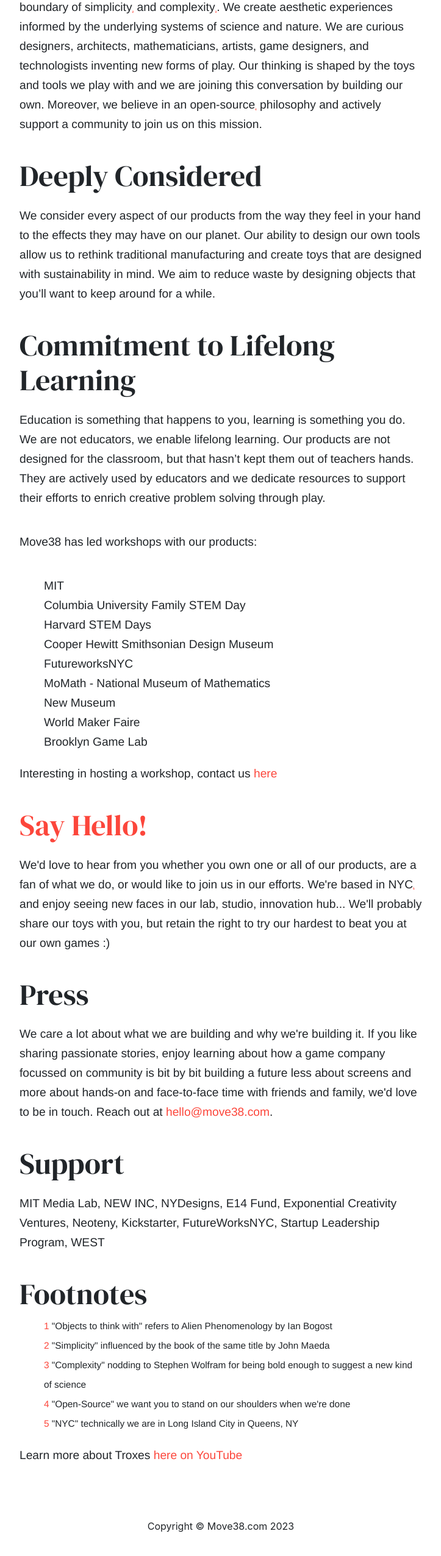
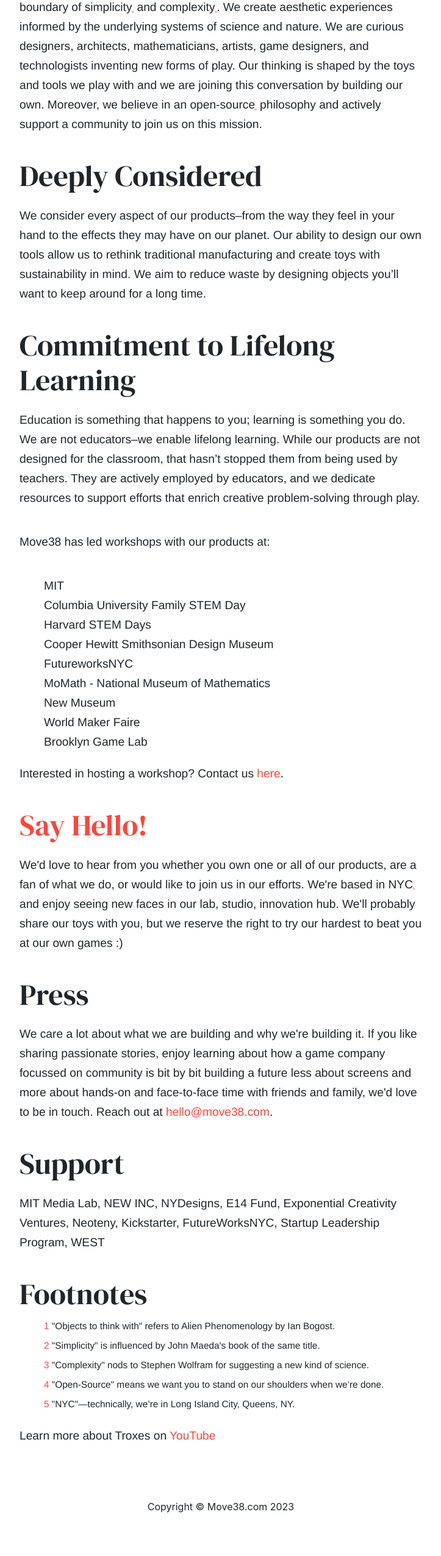
Before and after one commit to Move38/Troxes.com, a plain HTML site: page index.html in a window 1280 px wide. Shown: the part 1833-4385 px from the top of the page at 61% size, without its empty margins (278-1001 px from the left). After the commit the page ends 4364 px from the top, so only its background shows below. Drawn offline with Linux system fonts and the light colour scheme; a script that the page names is missing.

Commit message:
Update index.html
a lil grammar clean up

```diff
--- a/index.html
+++ b/index.html
@@ -130,13 +130,13 @@ window.dojoRequire(["mojo/signup-forms/Loader"], function(L) { L.start({"baseUrl
 
         <h2>Deeply Considered</h2>
 
-        <p>We consider every aspect of our products from the way they feel in your hand to the effects they may have on our planet. Our ability to design our own tools allow us to rethink traditional manufacturing and create toys that are designed with sustainability in mind. We aim to reduce waste by designing objects that you’ll want to keep around for a while.</p>
+        <p>We consider every aspect of our products–from the way they feel in your hand to the effects they may have on our planet. Our ability to design our own tools allow us to rethink traditional manufacturing and create toys with sustainability in mind. We aim to reduce waste by designing objects you’ll want to keep around for a long time.</p>
 
         <h2>Commitment to Lifelong Learning</h2>
 
-        <p>Education is something that happens to you, learning is something you do. We are not educators, we enable lifelong learning. Our products are not designed for the classroom, but that hasn’t kept them out of teachers hands. They are actively used by educators and we dedicate resources to support their efforts to enrich creative problem solving through play.</p>
+        <p>Education is something that happens to you; learning is something you do. We are not educators–we enable lifelong learning. While our products are not designed for the classroom, that hasn’t stopped them from being used by teachers. They are actively employed by educators, and we dedicate resources to support efforts that enrich creative problem-solving through play.</p>
 
-        <p>Move38 has led workshops with our products:</p>
+        <p>Move38 has led workshops with our products at:</p>
 
         <ul>
             <li>MIT</li>
@@ -151,12 +151,12 @@ window.dojoRequire(["mojo/signup-forms/Loader"], function(L) { L.start({"baseUrl
         </ul>
 
         <p>
-	        Interesting in hosting a workshop, contact us <a href="mailto:info@move38.com">here</a>
+	        Interested in hosting a workshop? Contact us <a href="mailto:info@move38.com">here</a>.
         <p>
 
         <h2 class="orange">Say Hello!</h2>
 
-        <p>We'd love to hear from you whether you own one or all of our products, are a fan of what we do, or would like to join us in our efforts. We're based in NYC<sub><a href="#">5</a></sub> and enjoy seeing new faces in our lab, studio, innovation hub... We'll probably share our toys with you, but retain the right to try our hardest to beat you at our own games :)</p>
+        <p>We'd love to hear from you whether you own one or all of our products, are a fan of what we do, or would like to join us in our efforts. We're based in NYC<sub><a href="#">5</a></sub> and enjoy seeing new faces in our lab, studio, innovation hub. We'll probably share our toys with you, but we reserve the right to try our hardest to beat you at our own games :)</p>
 
         <h2>Press</h2>
 
@@ -168,27 +168,20 @@ window.dojoRequire(["mojo/signup-forms/Loader"], function(L) { L.start({"baseUrl
 
 		<h2>Footnotes</h2>
         <ul id="footnotes">
-            <li><a href="#">1</a> "Objects to think with" refers to Alien Phenomenology by Ian Bogost</li>
+            <li><a href="#">1</a> "Objects to think with" refers to Alien Phenomenology by Ian Bogost.</li>
 
-            <li><a href="#">2</a> "Simplicity" influenced by the book of the same title by John Maeda</li>
+            <li><a href="#">2</a> "Simplicity" is influenced by John Maeda's book of the same title.</li>
 
-            <li><a href="#">3</a> "Complexity" nodding to Stephen Wolfram for being bold enough to suggest a new kind of science</li>
+            <li><a href="#">3</a> "Complexity" nods to Stephen Wolfram for suggesting a new kind of science.</li>
 
-            <li><a href="#">4</a> "Open-Source" we want you to stand on our shoulders when we're done</li>
+            <li><a href="#">4</a> "Open-Source" means we want you to stand on our shoulders when we’re done.</li>
 
-            <li><a href="#">5</a> "NYC" technically we are in Long Island City in Queens, NY</li>
+            <li><a href="#">5</a> "NYC"—technically, we’re in Long Island City, Queens, NY.</li>
         </ul>
 
-	<p>Learn more about Troxes <a href="https://www.youtube.com/channel/UC7xDxC729HTmPcBlS1UxvCw">here on YouTube</a></p>
+	<p>Learn more about Troxes on <a href="https://www.youtube.com/channel/UC7xDxC729HTmPcBlS1UxvCw">YouTube</a></p>
 
-    </div><!--
-    <div id="about-blah" class="orange_bg">
-        <div id="footer_cont">
-            <h2>This One is Simple; Or is it?</h2>
-
-            <p>Lorem Ipsum mit doler. Yes, i memorized that part of the lorem ipsum text so I could type it quickly. Like a fox, jumping over the ... I forget.</p>
-        </div>
-    </div><!== Footer -->
+    </div>
 
     <footer class="py-5 bg-lt">
         <div class="container">
```
